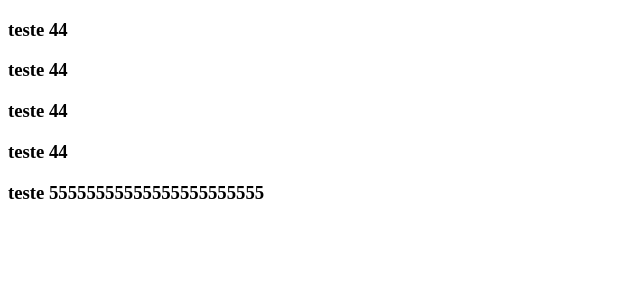
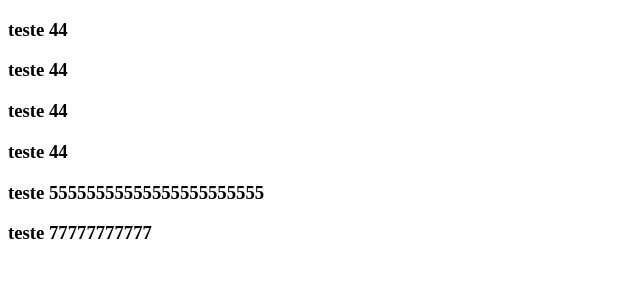
Before and after one commit to ConstantinAlexuta/letsgotravel, an Angular app: page / in a window 1280 px wide. Shown: the top 300 px of the page, without its empty margins (0-640 px from the left). Built offline with nearby package versions, Linux system fonts and the light colour scheme.

Commit message:
work update

```diff
--- a/src/app/app.component.html
+++ b/src/app/app.component.html
@@ -5,4 +5,6 @@
 <h3>teste 44 </h3>
 <h3>teste 55555555555555555555555 </h3>
 
+<h3>teste 77777777777 </h3>
+
 </div>
```
